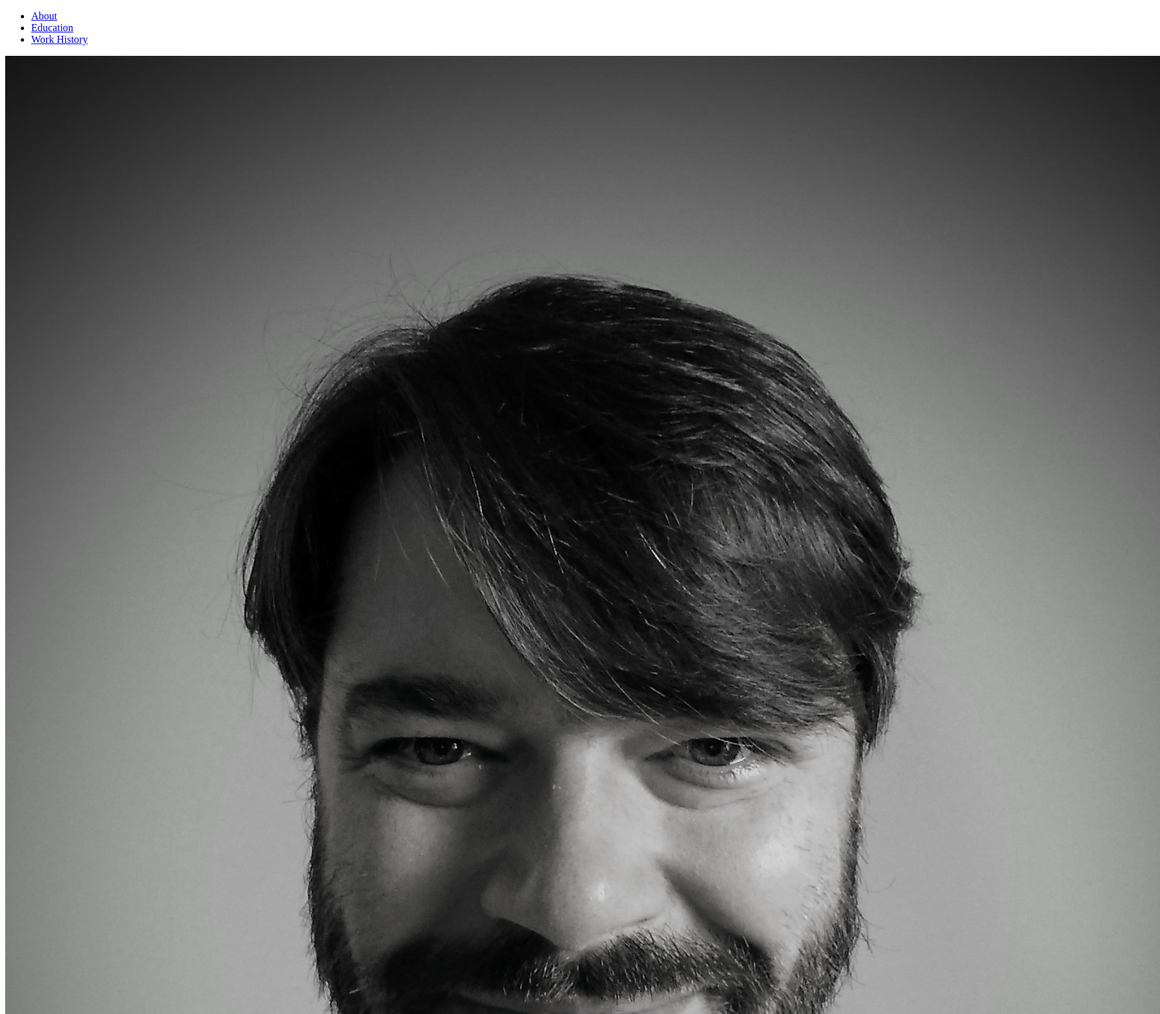
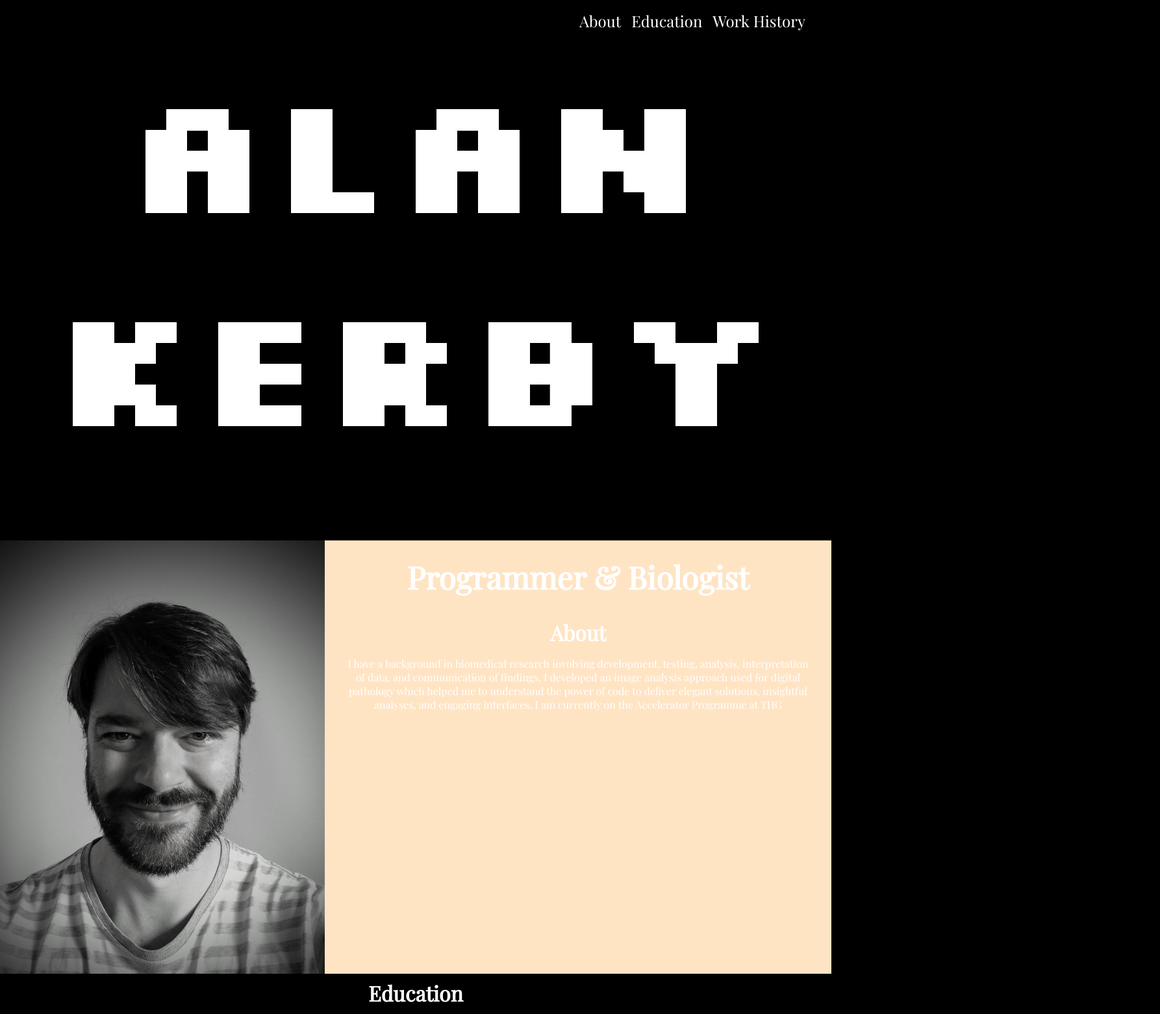
Before and after one commit to alkTHG/webpage, a plain HTML site: page index.html in a window 1280 px wide. Shown: the top 1561 px of the page at 65% size, 1786 px wide, since content can reach past the window. Drawn offline with nearby package versions, Linux system fonts and the light colour scheme.

Commit message:
added css

```diff
--- a/index.html
+++ b/index.html
@@ -1,13 +1,13 @@
 <!DOCTYPE html>
 <html lang="en">
   <head>
-    <meta charset="UTF-8">
-    <meta http-equiv="X-UA-Compatible" content="IE=edge">
-    <meta name="viewport" content="width=device-width, initial-scale=1.0">
-    <title>Document</title>
+    <meta charset="UTF-8" />
+    <meta http-equiv="X-UA-Compatible" content="IE=edge" />
+    <meta name="viewport" content="width=device-width, initial-scale=1.0" />
+    <title>Alan Kerby</title>
+    <link rel="stylesheet" href="styles.css" />
   </head>
   <body>
-
     <nav>
       <ul>
         <li><a href="#about">About</a></li>
@@ -15,38 +15,56 @@
         <li><a href="#work">Work History</a></li>
       </ul>
     </nav>
-    <img src="alan portrait2.jpg">
-    <h1>Alan Kerby</h1>
+    <header>
+      <h1 id="alan">ALAN</h1>
+      <h1 id="kerby">KERBY</h1>
+    </header>
+    <div id="img-about-cont">
+      <img src="alan portrait2.jpg" />
+
+      <div id="prog-about">
         <h2>Programmer & Biologist</h2>
 
         <div id="about">
           <h3>About</h3>
-        <p>I have a background in biomedical research involving development, testing, analysis, interpretation of data, and communication of findings.
-
-        I developed an image analysis approach used for digital pathology which helped me to understand the power of code to deliver elegant solutions, insightful analyses, and engaging interfaces.
-
-        I am currently on the Accelerator Programme at THG</p>
+          <p>
+            I have a background in biomedical research involving development,
+            testing, analysis, interpretation of data, and communication of
+            findings. I developed an image analysis approach used for digital
+            pathology which helped me to understand the power of code to deliver
+            elegant solutions, insightful analyses, and engaging interfaces. I
+            am currently on the Accelerator Programme at THG
+          </p>
         </div>
-
+      </div>
+    </div>
     <div id="education">
       <h3>Education</h3>
       <ul>
         <li>PhD Physiology | King’s College London | Oct 2009-Oct 2012</li>
-            <li>Masters Integrative Biomedicine (Merit) |King’s College London |Oct 2008-Jun 2009</li>
-            <li>BSc Zoology (2:1 Hons) | University of Wales, Aberystwyth | Sep 2003-Jun 2006
+        <li>
+          Masters Integrative Biomedicine (Merit) |King’s College London |Oct
+          2008-Jun 2009
+        </li>
+        <li>
+          BSc Zoology (2:1 Hons) | University of Wales, Aberystwyth | Sep
+          2003-Jun 2006
         </li>
       </ul>
     </div>
     <div id="work">
       <h3>Work History</h3>
       <ul>
-            <li>Research Assistant / Research Associate | University of Manchester | Jun 2014-Present</li>
+        <li>
+          Research Assistant / Research Associate | University of Manchester |
+          Jun 2014-Present
+        </li>
         <li>Research Associate | King’s College London | Oct 2012-Apr 2014</li>
-            <li>Senior Research Technician | University of Cambridge | Aug 2006-Apr 2008</li>
+        <li>
+          Senior Research Technician | University of Cambridge | Aug 2006-Apr
+          2008
+        </li>
       </ul>
     </div>
-
-
-
   </body>
 </html>
--- a/styles.css
+++ b/styles.css
@@ -0,0 +1,78 @@
+
+@import url('https://fonts.googleapis.com/css2?family=Playfair+Display&family=Silkscreen:wght@700&display=swap');
+
+* {
+    margin: 0;
+    padding: 0;
+    color: white;
+    text-align: center;
+    font-family: 'Playfair Display', serif;
+}
+
+header {
+    height: 60vw;
+}
+
+h1 {
+    text-align: center;
+    font-family: 'Silkscreen', cursive;
+    font-size: 20vw;
+}
+
+#img-about-cont {
+    background-color: aquamarine;
+    display: flex;
+
+}
+
+#prog-about {
+    display: flex;
+    flex-direction: column;
+    background-color: bisque;
+}
+
+img {
+    width: 50vw;
+    max-width: 500px;
+    display: block;
+    margin: auto;
+}
+
+body {
+    background-color: black;
+}
+
+nav {
+    background-color:rgba(255, 255, 255, 0);
+}
+
+nav ul {
+    display: flex;
+    flex-direction: row;
+    justify-content: flex-end;
+}
+
+nav ul a {
+    padding: 0.5rem;
+    text-decoration: none;
+    font-size: x-large;
+}
+
+h2 {
+    font-size: 6vh;
+    padding: 1.5rem;
+}
+
+h3 {
+    font-size:4vh;
+    padding: 0.5rem;
+}
+
+p {
+    padding: 0.5rem 2rem;
+}
+
+ul {
+    padding: 1rem 2rem;
+    list-style: none;
+}
```
Lines whose indentation alone changed are shown as unchanged.
